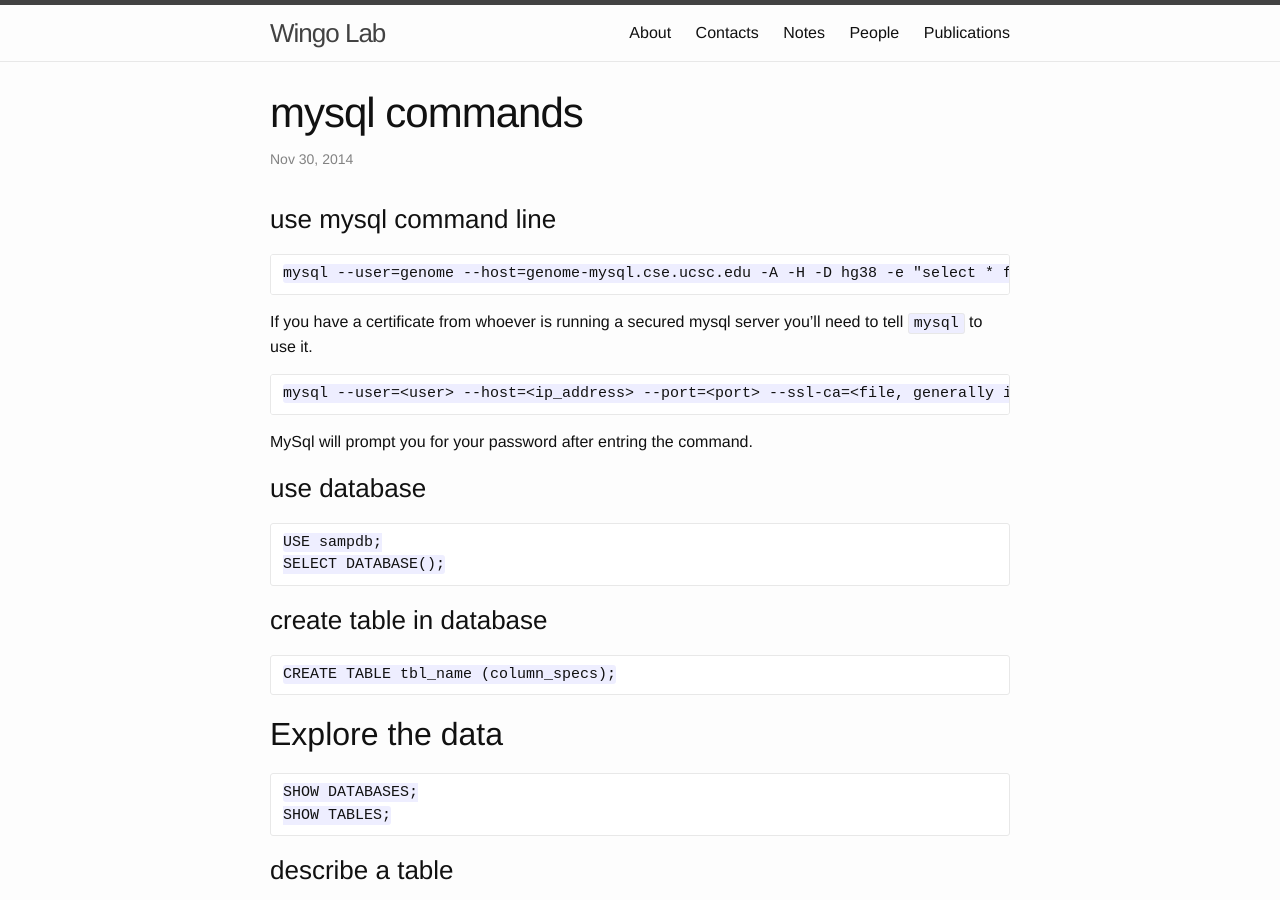
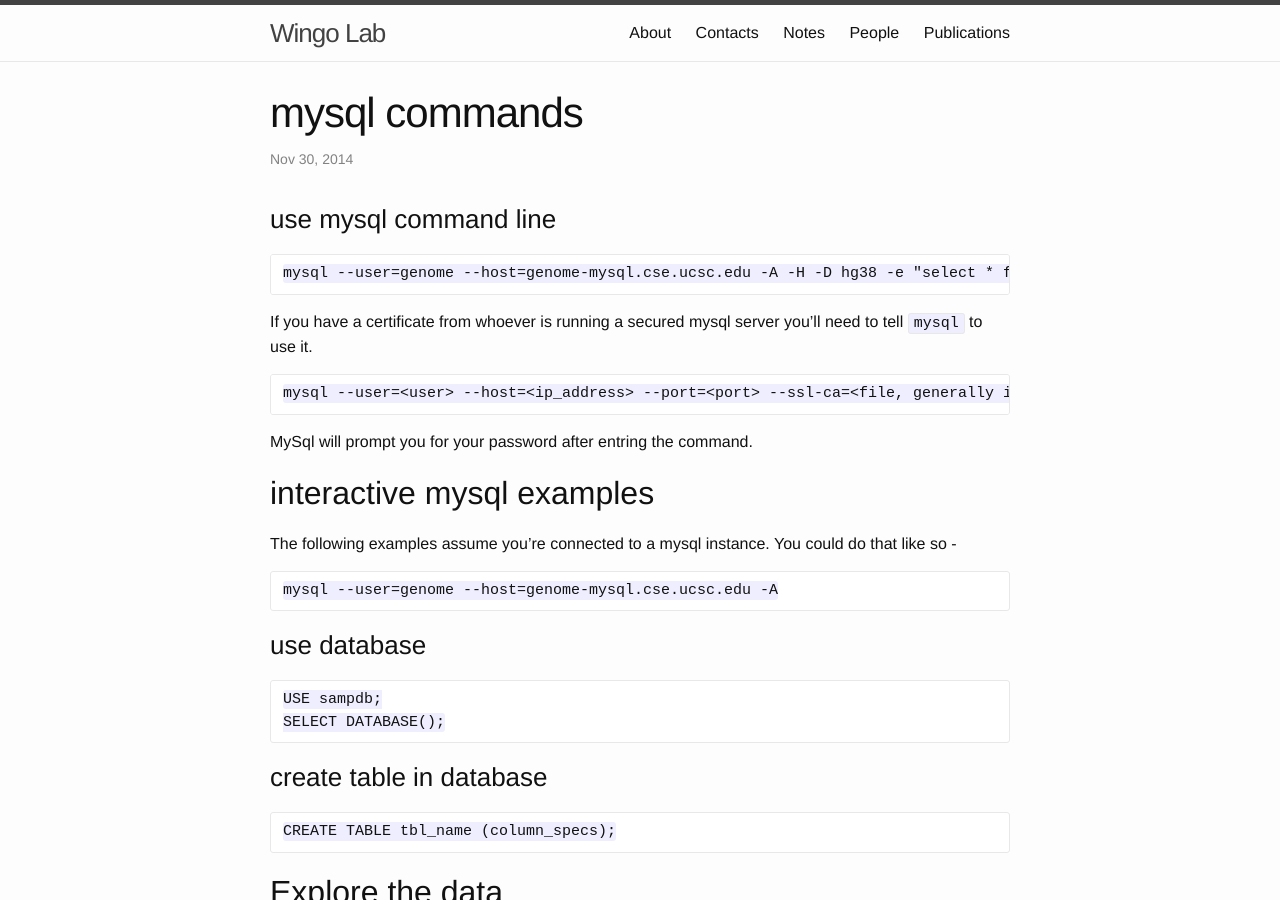
Before and after one commit to wingolab/wingolab.github.io, a Jekyll site: the page built from _posts/2014-11-30-mysql-commands.markdown, in a window 1280 px wide and 900 px high. Built offline with Jekyll 4.4.1, drawn with Linux system fonts in a browser that asks for light colours.

Commit message:
minor edits to 'mysql commands' notes

```diff
--- a/_posts/2014-11-30-mysql-commands.markdown
+++ b/_posts/2014-11-30-mysql-commands.markdown
@@ -13,6 +13,12 @@
     mysql --user=<user> --host=<ip_address> --port=<port> --ssl-ca=<file, generally in the pem format> --password
 
 MySql will prompt you for your password after entring the command.
+
+## interactive mysql examples
+
+The following examples assume you're connected to a mysql instance. You could do that like so -
+
+    mysql --user=genome --host=genome-mysql.cse.ucsc.edu -A
 
 ### use database
 
```
